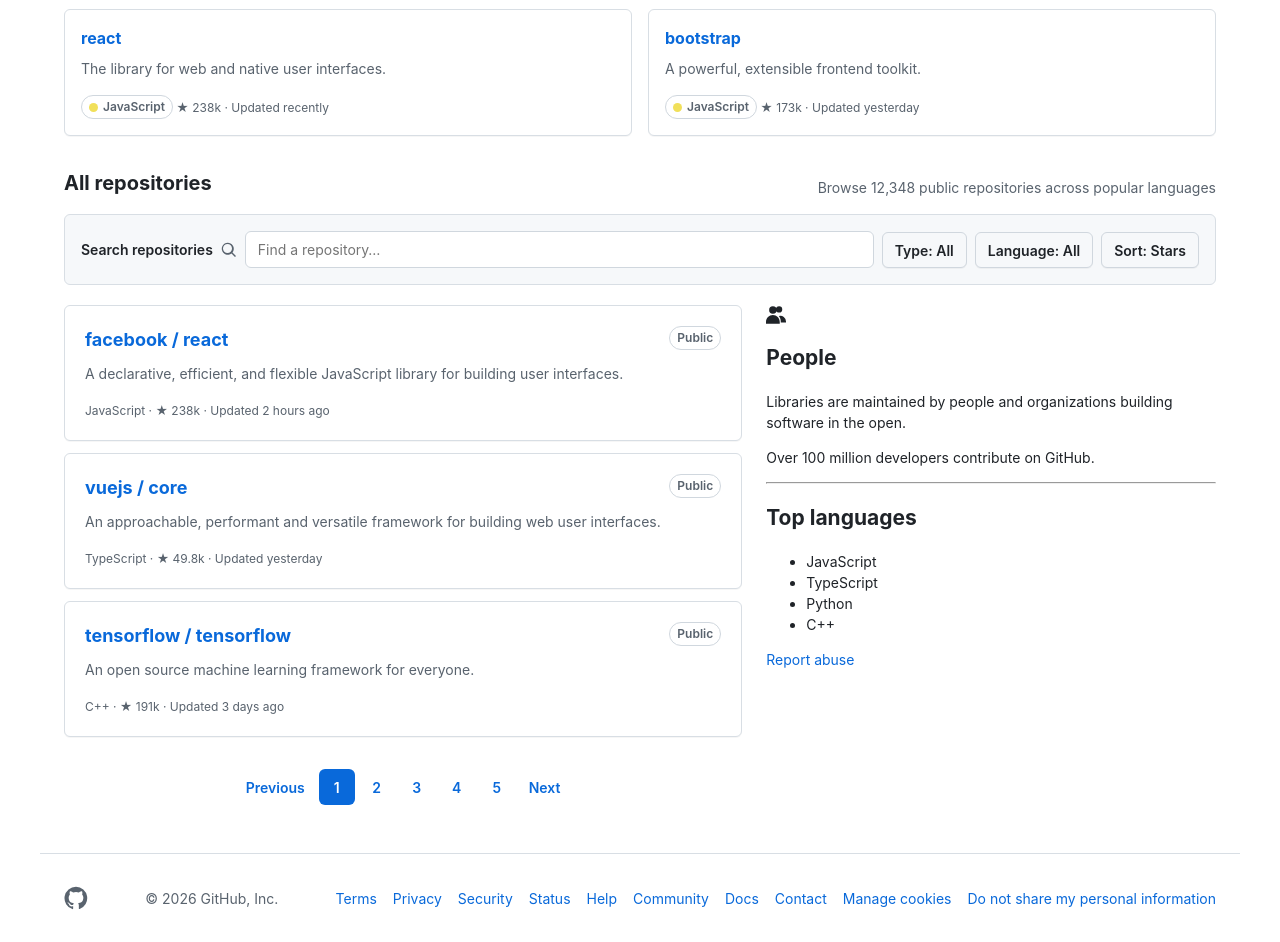
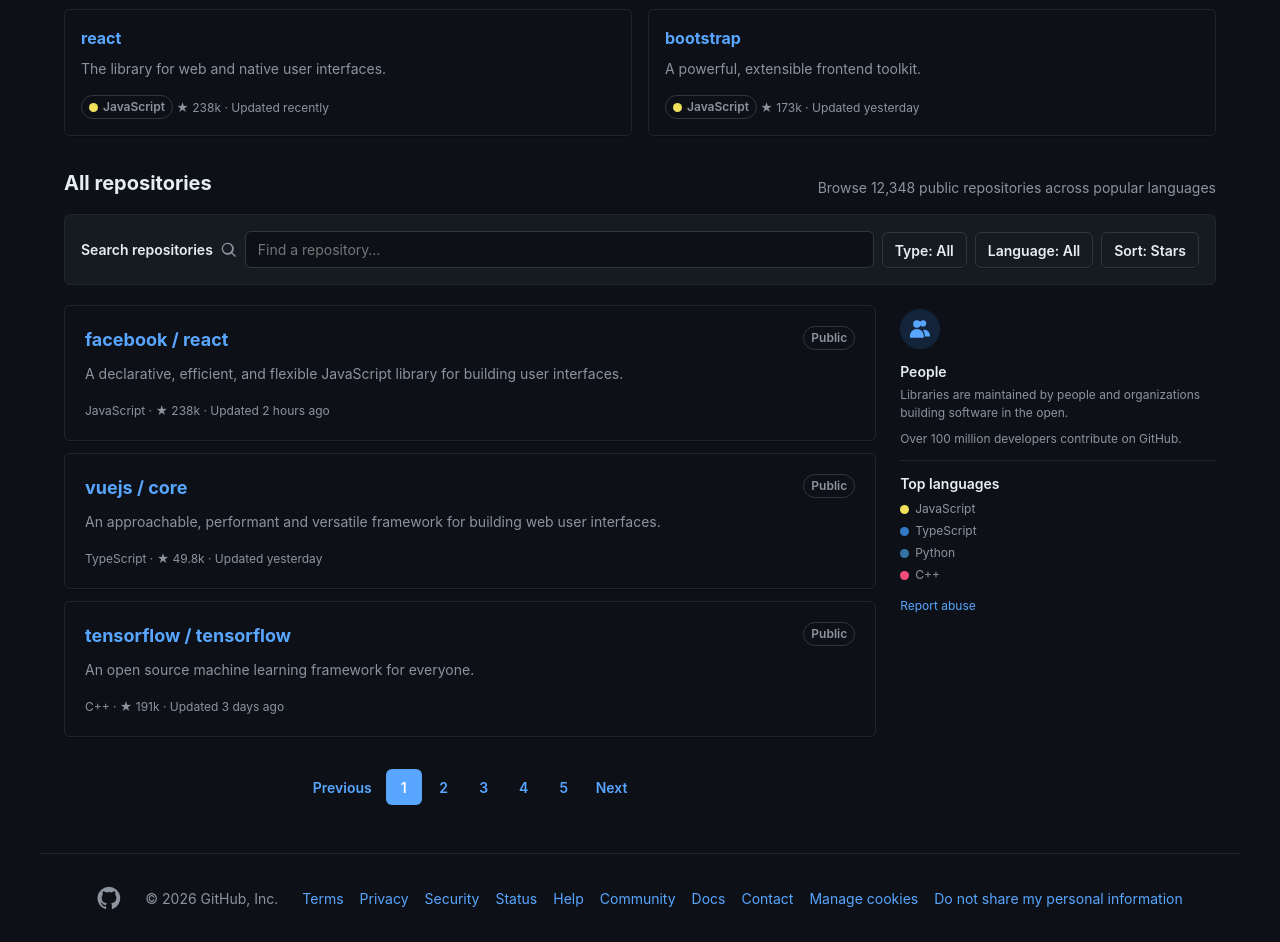
Before and after one commit to ntathuw/block-layout-group_1, a plain HTML site: page src/index.html in a window 1280 px wide. Shown: the part 423-1365 px from the top of the page. Drawn offline with Linux system fonts and the light colour scheme.

Commit message:
feat: apply dark theme, right-info and centered footer styles

```diff
--- a/src/css/style.css
+++ b/src/css/style.css
@@ -1,19 +1,19 @@
 :root {
-  --canvas: #f6f8fa;
-  --surface: #ffffff;
-  --surface-muted: #f6f8fa;
-  --border: #d0d7de;
-  --border-muted: #d8dee4;
-  --text: #1f2328;
-  --muted: #59636e;
-  --link: #0969da;
-  --link-hover: #0550ae;
-  --header: #25292e;
+  --canvas: #0d1117;
+  --surface: #0d1117;
+  --surface-muted: #161b22;
+  --border: #30363d;
+  --border-muted: #21262d;
+  --text: #e6edf3;
+  --muted: #8b949e;
+  --link: #58a6ff;
+  --link-hover: #79c0ff;
+  --header: #161b22;
   --header-text: #ffffff;
-  --success: #1f883d;
-  --focus: #0969da;
+  --success: #238636;
+  --focus: #2f81f7;
   --radius: 6px;
-  --shadow: 0 1px 0 rgba(31, 35, 40, 0.04);
+  --shadow: 0 1px 0 rgba(1, 4, 9, 0.4);
   font-family: -apple-system, BlinkMacSystemFont, "Segoe UI", Helvetica, Arial, sans-serif;
   color: var(--text);
   background: var(--canvas);
@@ -83,7 +83,7 @@
 }
 
 button:hover {
-  background: #eef1f4;
+  background: #21262d;
 }
 
 input {
@@ -142,7 +142,7 @@
   height: 36px;
   color: var(--header-text);
   background: transparent;
-  border: 1px solid #57606a;
+  border: 1px solid #484f58;
   border-radius: var(--radius);
 }
 
@@ -173,12 +173,12 @@
 .site-header__search-bar {
   flex: 1 1 auto;
   color: var(--header-text);
-  background: #2f343b;
-  border-color: #57606a;
+  background: #21262d;
+  border-color: #484f58;
 }
 
 .site-header__search-bar::placeholder {
-  color: #c9d1d9;
+  color: #8b949e;
 }
 
 .site-header__avatar {
@@ -304,7 +304,7 @@
 }
 
 .Profile-action__follow-btn:hover {
-  background: #1a7f37;
+  background: #2ea043;
 }
 
 .popular-repos {
@@ -347,7 +347,7 @@
 
 .popularrepo-card__meta,
 .repo-card__meta,
-.sidebar-info__meta {
+.right-info__meta {
   margin: 0;
   color: var(--muted);
   font-size: 12px;
@@ -485,16 +485,13 @@
   overflow-wrap: anywhere;
 }
 
-.sidebar-info {
+.right-info {
   flex: 1 1 28%;
   min-width: 0;
-  padding: 20px;
-  background: var(--surface-muted);
-  border: 1px solid var(--border-muted);
-  border-radius: var(--radius);
+  padding: 4px 0;
 }
 
-.sidebar-info_people {
+.right-info_people {
   display: inline-flex;
   align-items: center;
   justify-content: center;
@@ -502,19 +499,54 @@
   height: 40px;
   margin-bottom: 12px;
   color: var(--link);
-  background: #ddf4ff;
+  background: rgba(56, 139, 253, 0.15);
   border-radius: 50%;
 }
 
-.sidebar-info__heading {
-  margin: 0 0 8px;
-  font-size: 17px;
+.right-info__heading {
+  margin: 0 0 4px;
+  font-size: 14px;
+  font-weight: 600;
 }
 
-.sidebar-info__description {
-  margin: 0 0 16px;
+.right-info__description {
+  margin: 0 0 8px;
   color: var(--muted);
+  font-size: 12px;
   overflow-wrap: anywhere;
+}
+
+.right-info ul {
+  margin: 0 0 8px;
+  padding: 0;
+  list-style: none;
+}
+
+.right-info ul .right-info__meta {
+  display: flex;
+  align-items: center;
+  gap: 6px;
+  padding: 2px 0;
+}
+
+.right-info ul .right-info__meta::before {
+  width: 9px;
+  height: 9px;
+  flex: 0 0 auto;
+  content: "";
+  background: var(--dot-color, #8b949e);
+  border-radius: 50%;
+}
+
+.right-info hr {
+  margin: 12px 0;
+  border: 0;
+  border-top: 1px solid var(--border-muted);
+}
+
+.right-info a {
+  color: var(--link);
+  font-size: 12px;
 }
 
 .pagination {
@@ -544,8 +576,8 @@
 .site-footer {
   display: flex;
   align-items: center;
-  justify-content: space-between;
-  gap: 24px;
+  justify-content: center;
+  gap: 16px 24px;
   width: 100%;
   max-width: 1200px;
   min-width: 0;
@@ -727,14 +759,14 @@
 
   .main-layout > div,
   .repo-list,
-  .sidebar-info {
+  .right-info {
     flex: 0 1 auto;
     width: 100%;
     min-width: 0;
   }
 
   .repo-card,
-  .sidebar-info,
+  .right-info,
   .popularrepo-card {
     padding: 16px;
   }
```
